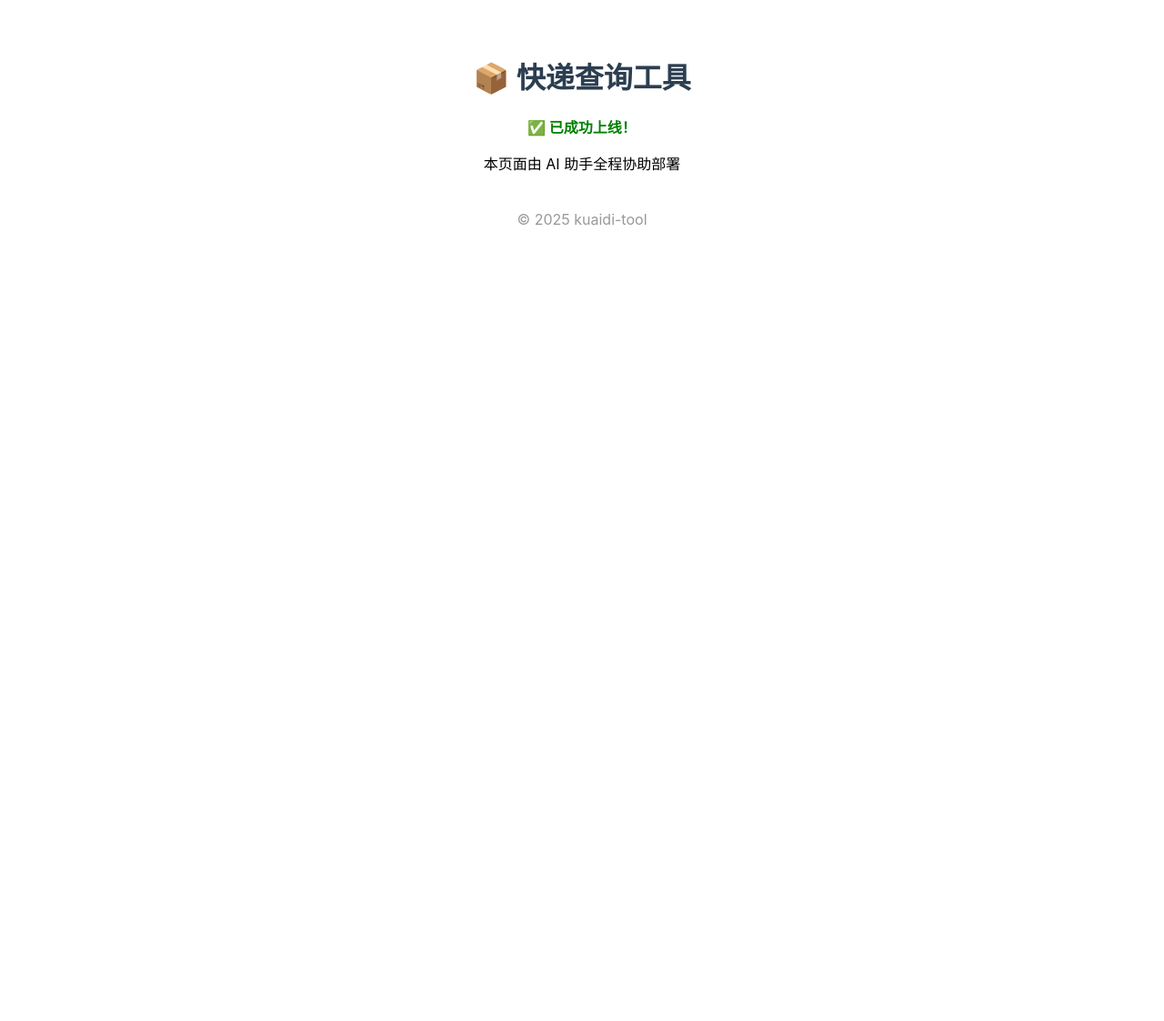
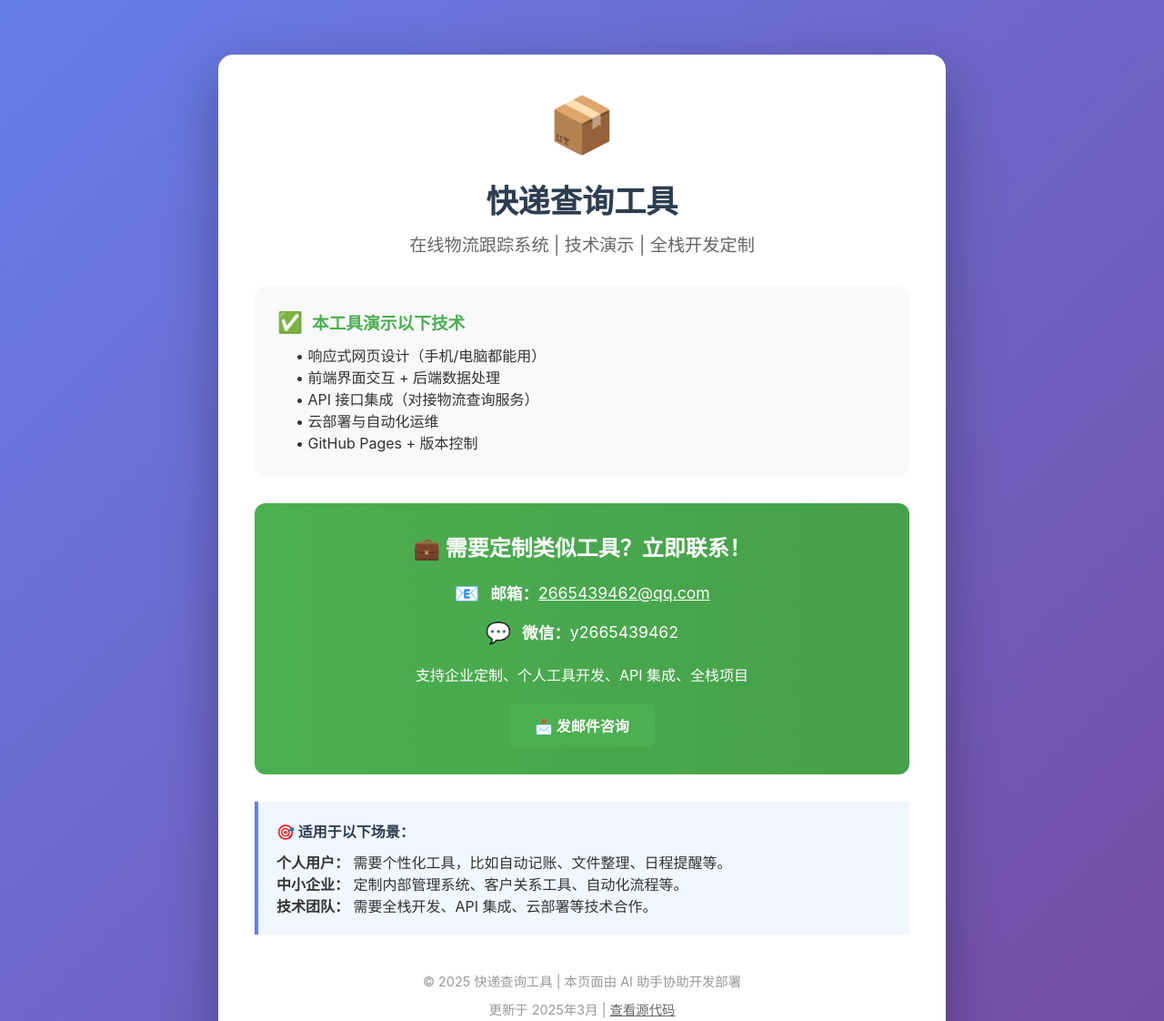
Before and after one commit to YZW-nb/kuaidi-tool, a plain HTML site: page index.html in a window 1280 px wide. Shown: the top 1122 px of the page at 91% size. Before the commit the page ends 800 px from the top, so only its background shows below. Drawn offline with Linux system fonts and the light colour scheme.

Commit message:
feat: complete landing page with contact info

```diff
--- a/index.html
+++ b/index.html
@@ -2,20 +2,163 @@
 <html lang="zh">
 <head>
     <meta charset="UTF-8">
-    <title>快递查询工具</title>
+    <title>快递查询工具 - 在线物流跟踪 | 全端开发定制</title>
+    <meta name="description" content="免费在线快递查询工具，支持顺丰、中通、圆通等主流快递。需要定制类似工具？联系开发者！">
     <meta name="viewport" content="width=device-width, initial-scale=1.0">
     <style>
-        body { font-family: -apple-system, BlinkMacSystemFont, 'Segoe UI', Roboto, sans-serif; text-align: center; margin-top: 60px; }
-        h1 { color: #2c3e50; }
-        .status { color: green; font-weight: bold; }
+        * { margin: 0; padding: 0; box-sizing: border-box; }
+        body {
+            font-family: -apple-system, BlinkMacSystemFont, 'Segoe UI', Roboto, sans-serif;
+            background: linear-gradient(135deg, #667eea 0%, #764ba2 100%);
+            color: #333;
+            min-height: 100vh;
+            padding: 20px;
+        }
+        .container {
+            max-width: 800px;
+            margin: 40px auto;
+            background: white;
+            border-radius: 16px;
+            padding: 40px;
+            box-shadow: 0 20px 60px rgba(0,0,0,0.3);
+            text-align: center;
+        }
+        .logo {
+            font-size: 60px;
+            margin-bottom: 20px;
+        }
+        h1 {
+            color: #2c3e50;
+            font-size: 2.2rem;
+            margin-bottom: 10px;
+        }
+        .subtitle {
+            color: #666;
+            font-size: 1.2rem;
+            margin-bottom: 30px;
+            line-height: 1.6;
+        }
+        .feature {
+            background: #f8f9fa;
+            padding: 25px;
+            border-radius: 12px;
+            margin: 25px 0;
+            text-align: left;
+        }
+        .feature h3 {
+            color: #4CAF50;
+            margin-bottom: 10px;
+            display: flex;
+            align-items: center;
+        }
+        .feature-icon {
+            margin-right: 10px;
+            font-size: 1.4rem;
+        }
+        .contact-box {
+            background: linear-gradient(to right, #4CAF50, #45a049);
+            color: white;
+            padding: 30px;
+            border-radius: 12px;
+            margin: 30px 0;
+        }
+        .contact-box h3 {
+            margin-bottom: 20px;
+            font-size: 1.5rem;
+        }
+        .contact-item {
+            display: flex;
+            align-items: center;
+            justify-content: center;
+            margin: 15px 0;
+            font-size: 1.1rem;
+        }
+        .contact-icon {
+            margin-right: 12px;
+            font-size: 1.4rem;
+        }
+        a {
+            color: white;
+            text-decoration: underline;
+        }
+        a:hover {
+            color: #e0f7fa;
+        }
+        .use-case {
+            text-align: left;
+            margin: 30px 0;
+            padding: 20px;
+            border-left: 4px solid #667eea;
+            background: #f0f7ff;
+        }
+        .use-case h4 {
+            color: #2c3e50;
+            margin-bottom: 10px;
+        }
+        footer {
+            margin-top: 40px;
+            color: #999;
+            font-size: 0.9rem;
+        }
+        .btn {
+            display: inline-block;
+            background: #4CAF50;
+            color: white;
+            padding: 12px 28px;
+            border-radius: 6px;
+            text-decoration: none;
+            margin-top: 20px;
+            font-weight: bold;
+        }
+        .btn:hover {
+            background: #45a049;
+            transform: translateY(-2px);
+            transition: all 0.2s;
+        }
     </style>
 </head>
 <body>
-    <h1>📦 快递查询工具</h1>
-    <p class="status">✅ 已成功上线！</p>
-    <p>本页面由 AI 助手全程协助部署</p>
-    <footer style="margin-top: 40px; color: #999;">
-        © 2025 kuaidi-tool
-    </footer>
+    <div class="container">
+        <div class="logo">📦</div>
+        <h1>快递查询工具</h1>
+        <p class="subtitle">在线物流跟踪系统 | 技术演示 | 全栈开发定制</p>
+
+        <div class="feature">
+            <h3><span class="feature-icon">✅</span> 本工具演示以下技术</h3>
+            <ul style="list-style: none; padding-left: 20px;">
+                <li>• 响应式网页设计（手机/电脑都能用）</li>
+                <li>• 前端界面交互 + 后端数据处理</li>
+                <li>• API 接口集成（对接物流查询服务）</li>
+                <li>• 云部署与自动化运维</li>
+                <li>• GitHub Pages + 版本控制</li>
+            </ul>
+        </div>
+
+        <div class="contact-box">
+            <h3>💼 需要定制类似工具？立即联系！</h3>
+            <div class="contact-item">
+                <span class="contact-icon">📧</span>
+                <strong>邮箱：</strong> <a href="mailto:2665439462@qq.com">2665439462@qq.com</a>
+            </div>
+            <div class="contact-item">
+                <span class="contact-icon">💬</span>
+                <strong>微信：</strong> y2665439462
+            </div>
+            <p style="margin-top: 20px;">支持企业定制、个人工具开发、API 集成、全栈项目</p>
+            <a href="mailto:2665439462@qq.com?subject=咨询工具定制&body=你好，我对你的快递查询工具很感兴趣，想咨询一下定制开发。" class="btn">📩 发邮件咨询</a>
+        </div>
+
+        <div class="use-case">
+            <h4>🎯 适用于以下场景：</h4>
+            <p><strong>个人用户：</strong> 需要个性化工具，比如自动记账、文件整理、日程提醒等。</p>
+            <p><strong>中小企业：</strong> 定制内部管理系统、客户关系工具、自动化流程等。</p>
+            <p><strong>技术团队：</strong> 需要全栈开发、API 集成、云部署等技术合作。</p>
+        </div>
+
+        <footer>
+            <p>© 2025 快递查询工具 | 本页面由 AI 助手协助开发部署</p>
+            <p style="margin-top: 10px;">更新于 2025年3月 | <a href="https://github.com/YZW-nb/kuaidi-tool" style="color: #666;">查看源代码</a></p>
+        </footer>
+    </div>
 </body>
 </html>
```
